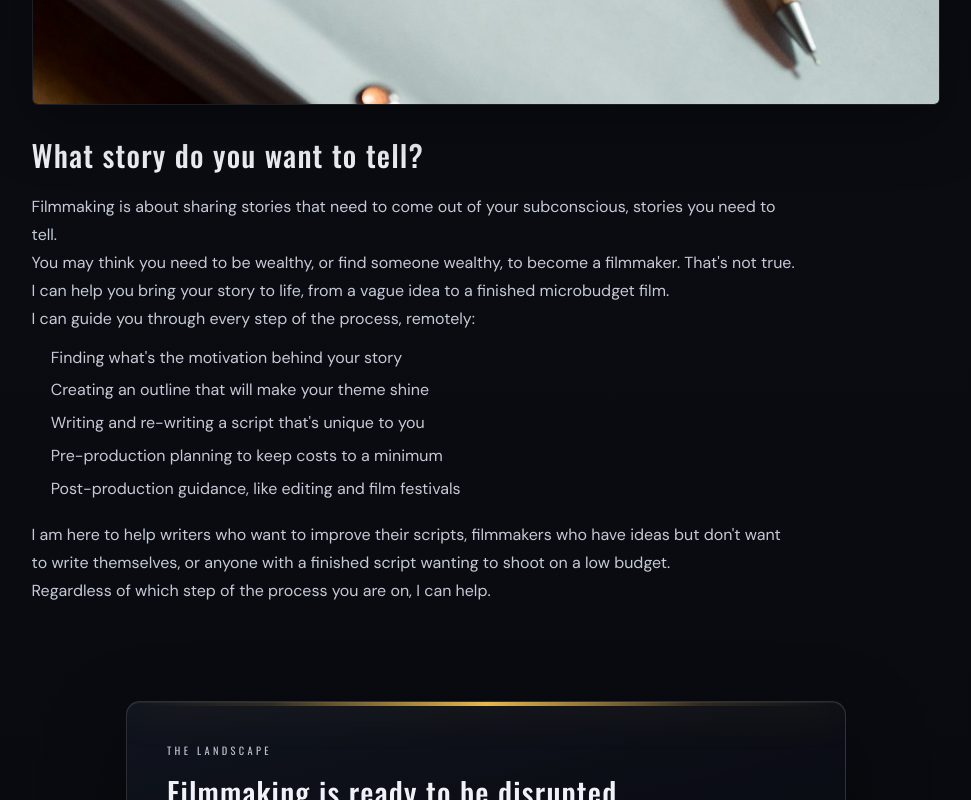
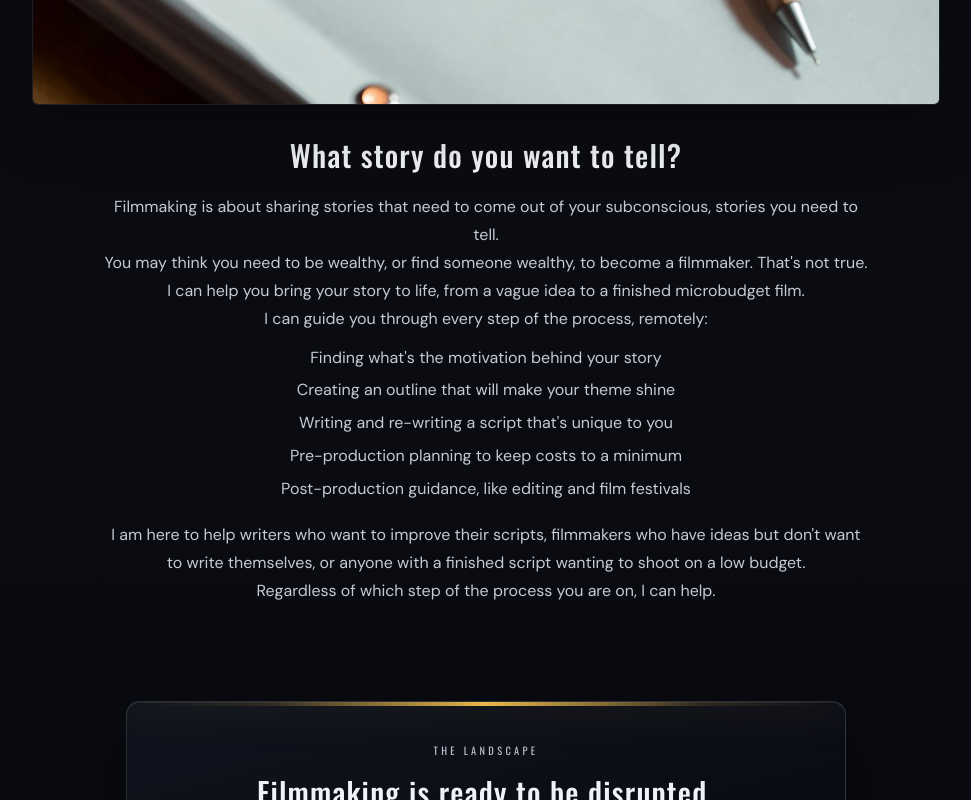
Before and after one commit to orlandott/microbudgetfilmmaking, a Next.js app in the folder nextjs-site/: page / in a window 1280 px wide. Shown: the part 1060-1860 px from the top of the page, without its empty margins (154-1125 px from the left). Built offline with nearby package versions, Linux system fonts and the light colour scheme.

Commit message:
IMDb profile URL; center main copy except About/Testimonials
Made-with: Cursor

```diff
--- a/nextjs-site/src/app/about/page.tsx
+++ b/nextjs-site/src/app/about/page.tsx
@@ -73,7 +73,7 @@ export default function AboutPage() {
             </p>
             <p>
               Here&apos;s my{" "}
-              <ExtLink href="https://www.imdb.com/find/?q=Orlando+Torres&ref_=nv_sr_sm">
+              <ExtLink href="https://www.imdb.com/name/nm16935599/">
                 IMDb page
               </ExtLink>
               .
--- a/nextjs-site/src/app/globals.css
+++ b/nextjs-site/src/app/globals.css
@@ -901,6 +901,70 @@ a {
   color: #f0d078;
 }
 
+/* Center main copy everywhere except About + Testimonials */
+#content-wrapper.content-centered {
+  text-align: center;
+}
+
+#content-wrapper.content-centered .container .breadcrumb {
+  display: inline-block;
+  text-align: center;
+}
+
+#content-wrapper.content-centered .service-photo-wrap {
+  margin-left: auto;
+  margin-right: auto;
+}
+
+#content-wrapper.content-centered .container p,
+#content-wrapper.content-centered .container h2,
+#content-wrapper.content-centered .container h3,
+#content-wrapper.content-centered .container h4 {
+  margin-left: auto;
+  margin-right: auto;
+}
+
+#content-wrapper.content-centered .container ol,
+#content-wrapper.content-centered .container ul {
+  margin-left: auto;
+  margin-right: auto;
+  list-style-position: inside;
+  padding-left: 0;
+}
+
+#content-wrapper.content-centered .styled-hr {
+  margin-left: auto;
+  margin-right: auto;
+}
+
+#content-wrapper.content-centered .service-hub-grid {
+  justify-items: stretch;
+}
+
+#content-wrapper.content-centered .service-hub-card {
+  text-align: center;
+}
+
+#content-wrapper.content-centered .service-list {
+  text-align: center;
+}
+
+#content-wrapper.content-centered .service-item {
+  text-align: center;
+}
+
+#content-wrapper.content-centered .contact-form,
+#content-wrapper.content-centered .subscribe-form {
+  margin-left: auto;
+  margin-right: auto;
+}
+
+#content-wrapper.content-centered .contact-form input,
+#content-wrapper.content-centered .contact-form textarea,
+#content-wrapper.content-centered .subscribe-form input {
+  text-align: left;
+}
+
 @media (max-width: 992px) {
   #header {
     display: flex;
--- a/nextjs-site/src/components/SiteShell.tsx
+++ b/nextjs-site/src/components/SiteShell.tsx
@@ -38,6 +38,8 @@ export default function SiteShell({
 }: SiteShellProps) {
   const [mobileOpen, setMobileOpen] = useState(false);
   const pathname = usePathname();
+  const contentCentered =
+    pathname !== "/about" && pathname !== "/testimonials";
 
   return (
     <div className={`site-shell ${mobileOpen ? "menu-open" : ""}`}>
@@ -104,7 +106,12 @@ export default function SiteShell({
               </div>
             </section>
 
-            <div id="content-wrapper">{children}</div>
+            <div
+              id="content-wrapper"
+              className={contentCentered ? "content-centered" : undefined}
+            >
+              {children}
+            </div>
           </div>
 
           <footer id="footer">
```
